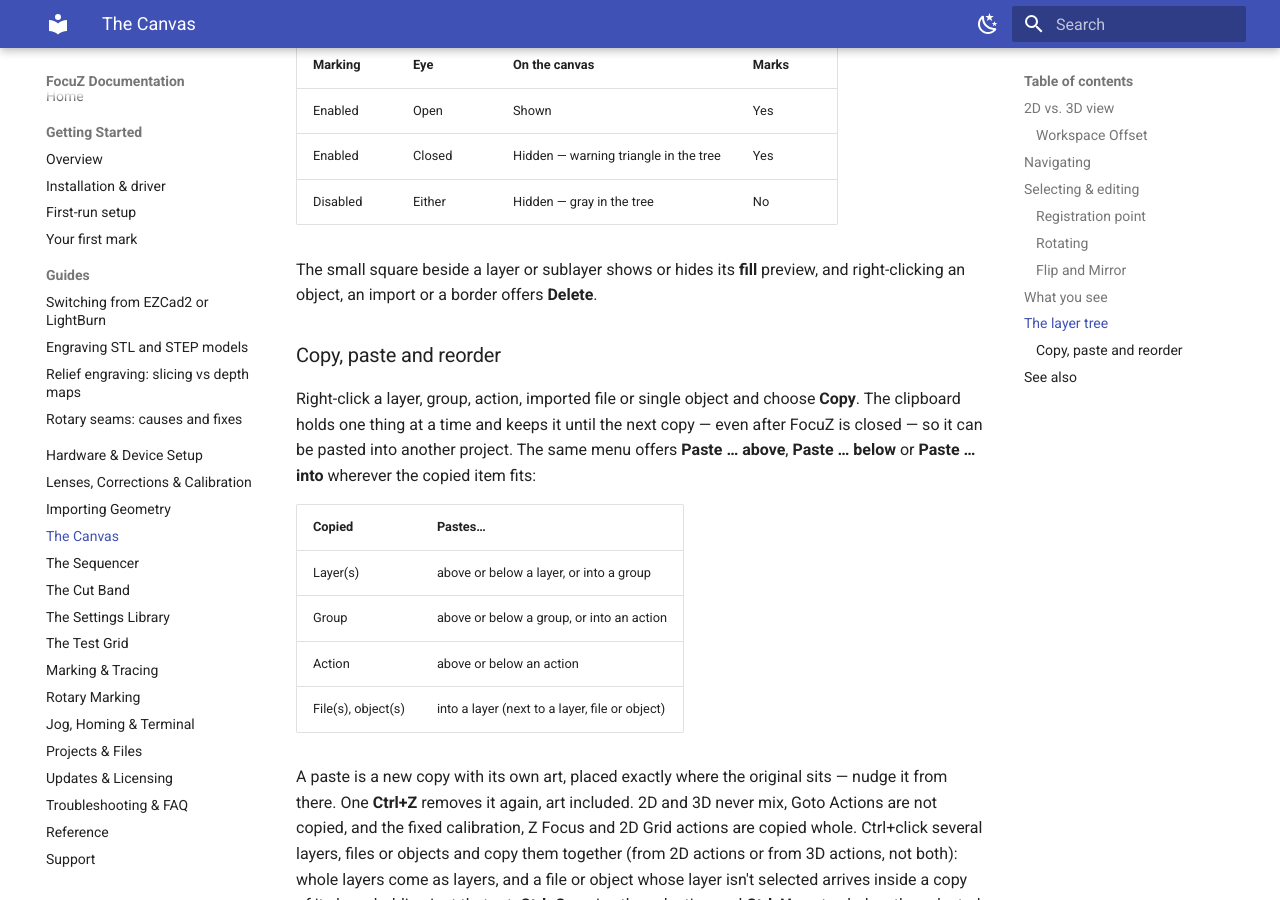
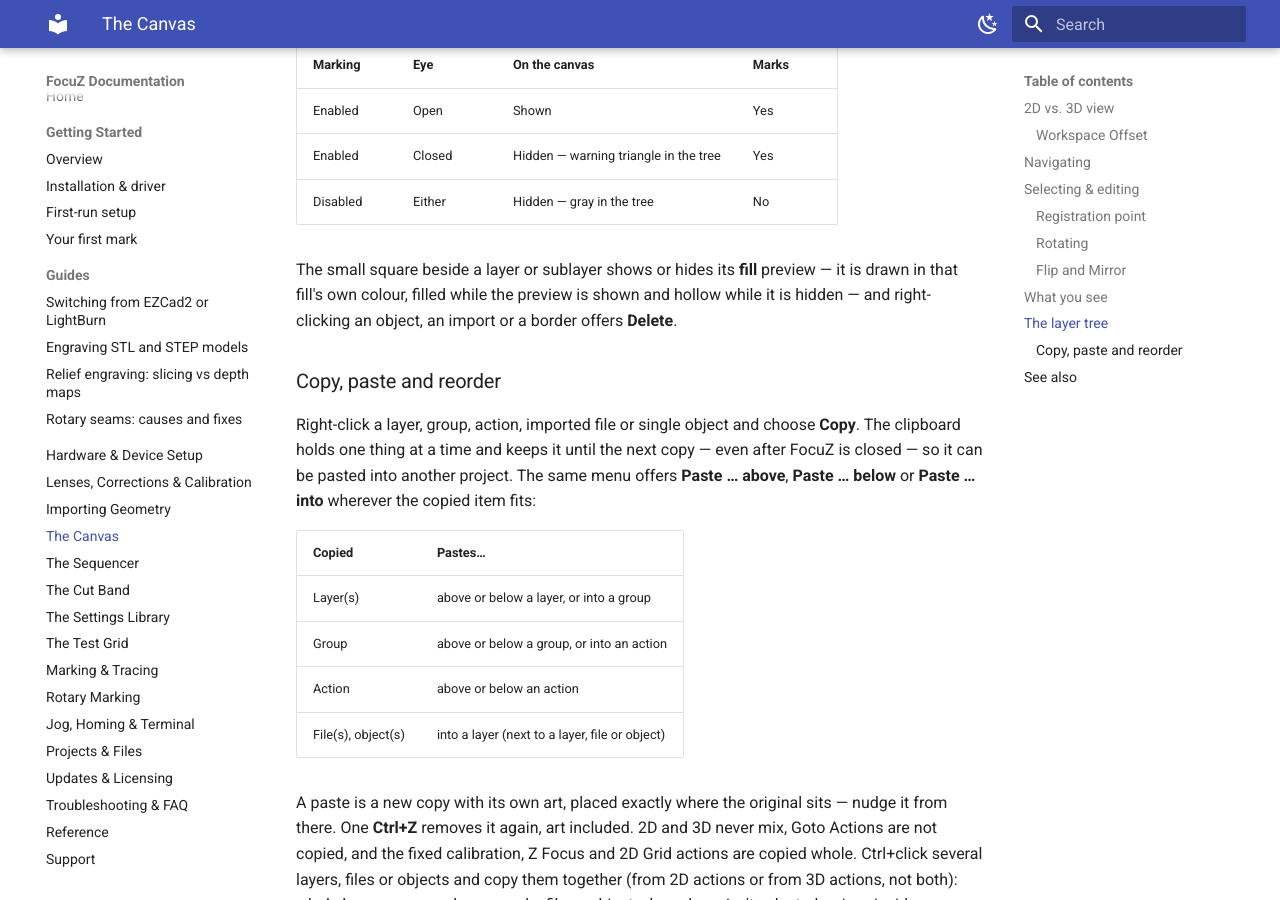
Before and after one commit to Lokahi-Shop/focuz-docs, an MkDocs documentation site: the page built from docs/canvas.md, in a window 1280 px wide and 900 px high, scrolled down 5410 px. Built offline with MkDocs 1.6.1 and Material for MkDocs 9.7.7, drawn with Linux system fonts in a browser that asks for light colours.

Commit message:
Layer tree: the fill box takes the fill's own colour
Co-Authored-By: Claude Fable 5.1 <noreply@anthropic.com>

```diff
--- a/docs/canvas.md
+++ b/docs/canvas.md
@@ -175,7 +175,8 @@ objects. Two things decide what you see and what marks:
 | Enabled | Closed | Hidden — warning triangle in the tree | Yes |
 | Disabled | Either | Hidden — gray in the tree | No |
 
-The small square beside a layer or sublayer shows or hides its **fill** preview, and right-clicking an
+The small square beside a layer or sublayer shows or hides its **fill** preview — it is drawn in that fill's
+own colour, filled while the preview is shown and hollow while it is hidden — and right-clicking an
 object, an import or a border offers **Delete**.
 
 ### Copy, paste and reorder
```
